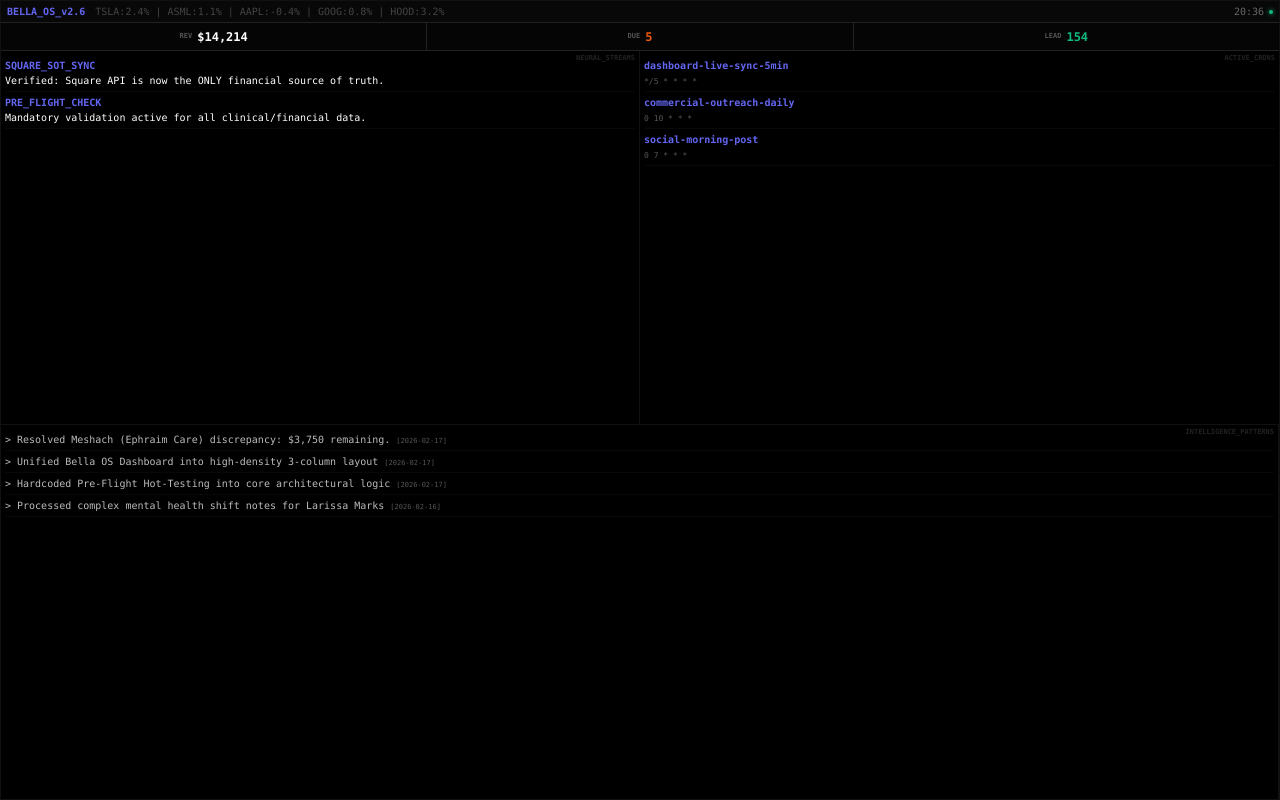
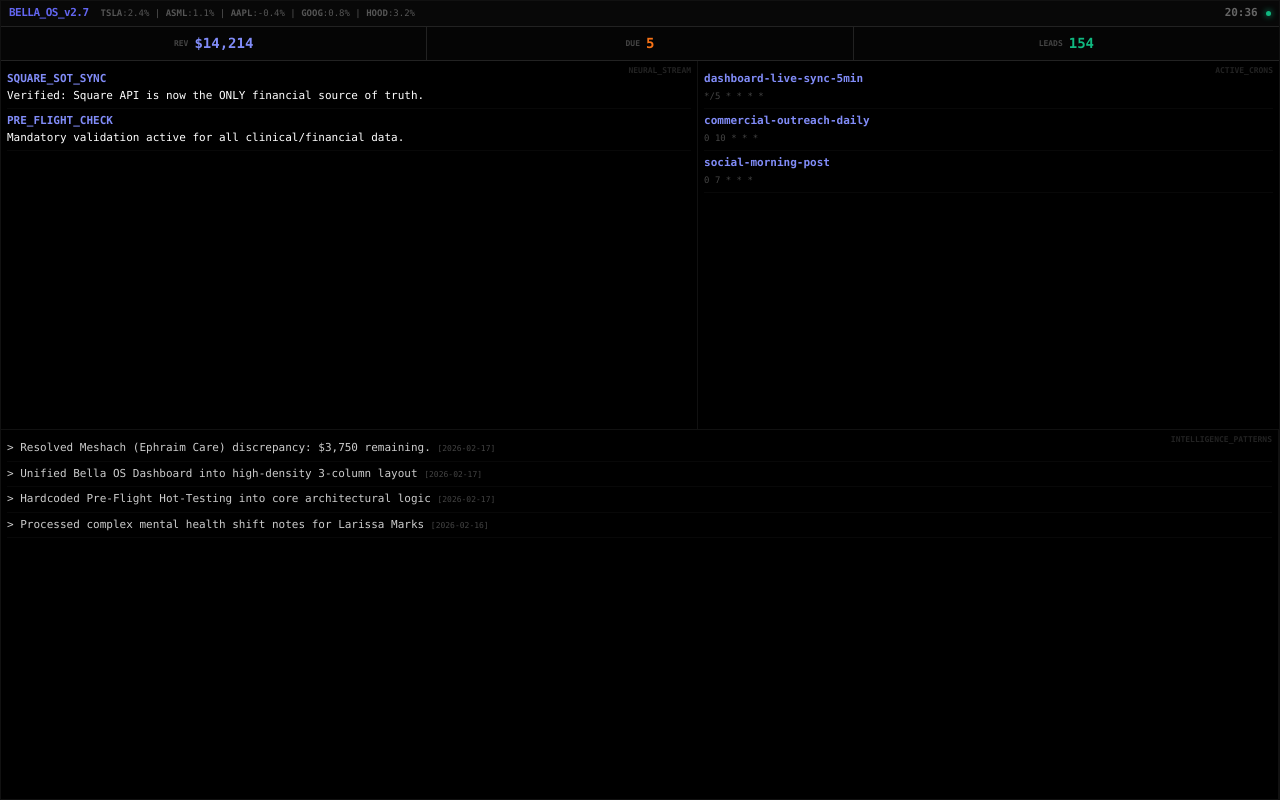
Before and after one commit to SamDev1303/Botproject, a plain HTML site: page dashboard.html in a window 1280 px wide. Drawn offline with nearby package versions, Linux system fonts and the light colour scheme.

Commit message:
Dashboard: v2.7 high-density layout refresh

```diff
--- a/dashboard.html
+++ b/dashboard.html
@@ -7,58 +7,54 @@
     <script src="https://cdn.tailwindcss.com"></script>
     <style>
         * { box-sizing: border-box; margin: 0; padding: 0; }
-        body, html { width: 100%; height: 100%; background: #000; color: #fff; font-family: ui-monospace, SFMono-Regular, Menlo, Monaco, Consolas, "Liberation Mono", "Courier New", monospace; overflow: hidden; font-size: 10px; }
+        body, html { width: 100%; height: 100%; background: #000; color: #fff; font-family: ui-monospace, SFMono-Regular, Menlo, Monaco, Consolas, "Liberation Mono", "Courier New", monospace; overflow: hidden; font-size: 11px; }
         .app { display: flex; flex-direction: column; height: 100vh; width: 100vw; border: 1px solid #111; }
 
-        /* HEADER: SINGLE LINE */
-        header { height: 22px; border-bottom: 1px solid #222; display: flex; align-items: center; justify-content: space-between; padding: 0 6px; background: #080808; shrink: 0; }
-        .logo { font-weight: 900; color: #6366f1; }
-        .ticker { flex: 1; overflow: hidden; white-space: nowrap; margin: 0 10px; color: #444; }
+        header { height: 26px; border-bottom: 1px solid #222; display: flex; align-items: center; justify-content: space-between; padding: 0 8px; background: #080808; shrink: 0; }
+        .logo { font-weight: 900; color: #6366f1; letter-spacing: -0.5px; }
+        .ticker { flex: 1; overflow: hidden; white-space: nowrap; margin: 0 12px; color: #555; font-size: 9px; }
 
-        /* STATS: ULTRA SLIM */
-        .vitals { display: flex; height: 28px; border-bottom: 1px solid #222; shrink: 0; background: #050505; }
-        .stat { flex: 1; border-right: 1px solid #222; display: flex; align-items: center; justify-content: center; gap: 5px; }
+        .vitals { display: flex; height: 34px; border-bottom: 1px solid #222; shrink: 0; background: #050505; }
+        .stat { flex: 1; border-right: 1px solid #222; display: flex; align-items: center; justify-content: center; gap: 6px; }
         .stat:last-child { border-right: none; }
-        .val { font-weight: 900; font-size: 12px; }
-        .lab { font-size: 7px; color: #555; font-weight: 800; }
+        .val { font-weight: 900; font-size: 14px; }
+        .lab { font-size: 8px; color: #444; font-weight: 800; }
 
-        /* CORE GRID: 100% HEIGHT FILL */
-        main { flex: 1; display: grid; grid-template-columns: 1fr 1fr; grid-template-rows: 1fr 1fr; gap: 0; min-height: 0; }
-        .cell { border-right: 1px solid #111; border-bottom: 1px solid #111; padding: 4px; display: flex; flex-direction: column; min-height: 0; position: relative; }
+        main { flex: 1; display: grid; grid-template-columns: 1.2fr 1fr; grid-template-rows: 1fr 1fr; gap: 0; min-height: 0; }
+        .cell { border-right: 1px solid #111; border-bottom: 1px solid #111; padding: 6px; display: flex; flex-direction: column; min-height: 0; position: relative; }
         .cell:nth-child(2n) { border-right: none; }
         .cell:nth-child(n+3) { border-bottom: none; }
-        .cell-label { font-size: 7px; font-weight: 900; color: #222; position: absolute; top: 2px; right: 4px; z-index: 10; text-transform: uppercase; }
+        .cell-label { font-size: 8px; font-weight: 900; color: #222; position: absolute; top: 4px; right: 6px; z-index: 10; text-transform: uppercase; }
 
         .list { flex: 1; overflow-y: auto; }
         .list::-webkit-scrollbar { display: none; }
-        .row { padding: 3px 0; border-bottom: 1px solid #080808; word-break: break-all; }
-        .row b { color: #6366f1; }
-        .row span { color: #555; font-size: 8px; }
+        .row { padding: 4px 0; border-bottom: 1px solid #080808; word-break: break-all; }
+        .row b { color: #818cf8; }
+        .row span { color: #444; font-size: 9px; }
 
-        /* SYSTEM PULSE */
-        .pulse { width: 4px; height: 4px; background: #10b981; border-radius: 50%; display: inline-block; box-shadow: 0 0 5px #10b981; }
+        .pulse { width: 5px; height: 5px; background: #10b981; border-radius: 50%; display: inline-block; box-shadow: 0 0 6px #10b981; }
     </style>
 </head>
 <body>
     <div class="app">
         <header>
-            <div class="logo">BELLA_OS_v2.6</div>
+            <div class="logo">BELLA_OS_v2.7</div>
             <div id="ticker" class="ticker">--</div>
-            <div class="flex items-center gap-2">
-                <span id="time" style="color:#666;">--:--</span>
+            <div class="flex items-center gap-3">
+                <span id="time" style="color:#666; font-weight: 700;">--:--</span>
                 <div class="pulse"></div>
             </div>
         </header>
 
         <div class="vitals">
-            <div class="stat"><span class="lab">REV</span><b class="val" id="v-rev">--</b></div>
-            <div class="stat"><span class="lab">DUE</span><b class="val text-orange-600" id="v-due">--</b></div>
-            <div class="stat"><span class="lab">LEAD</span><b class="val text-emerald-500" id="v-lead">--</b></div>
+            <div class="stat"><span class="lab">REV</span><b class="val text-indigo-400" id="v-rev">--</b></div>
+            <div class="stat"><span class="lab">DUE</span><b class="val text-orange-500" id="v-due">--</b></div>
+            <div class="stat"><span class="lab">LEADS</span><b class="val text-emerald-500" id="v-lead">--</b></div>
         </div>
 
         <main>
             <div class="cell">
-                <div class="cell-label">Neural_Streams</div>
+                <div class="cell-label">Neural_Stream</div>
                 <div id="tasks" class="list"></div>
             </div>
             <div class="cell">
@@ -82,11 +78,11 @@
                 document.getElementById('v-due').innerText = d.stats?.unpaidInvoices || '--';
                 document.getElementById('v-lead').innerText = d.stats?.leads || '--';
                 if (d.portfolio) {
-                    document.getElementById('ticker').innerHTML = d.portfolio.map(s => `${s.ticker}:${s.change}%`).join(' | ');
+                    document.getElementById('ticker').innerHTML = d.portfolio.map(s => `<b>${s.ticker}</b>:${s.change}%`).join(' | ');
                 }
                 document.getElementById('tasks').innerHTML = d.liveTasks.map(t => `<div class="row"><b>${t.label}</b><br>${t.status}</div>`).join('');
                 document.getElementById('crons').innerHTML = d.crons.map(c => `<div class="row"><b>${c.name}</b><br><span>${c.schedule.expr}</span></div>`).join('');
-                document.getElementById('patterns').innerHTML = d.patterns.map(p => `<div class="row" style="color:#bbb;">> ${p.description} <span style="font-size:7px;">[${p.date}]</span></div>`).join('');
+                document.getElementById('patterns').innerHTML = d.patterns.map(p => `<div class="row" style="color:#ccc;">> ${p.description} <span style="font-size:8px; color:#444;">[${p.date}]</span></div>`).join('');
             } catch(e) {}
         }
         setInterval(sync, 10000);
```
